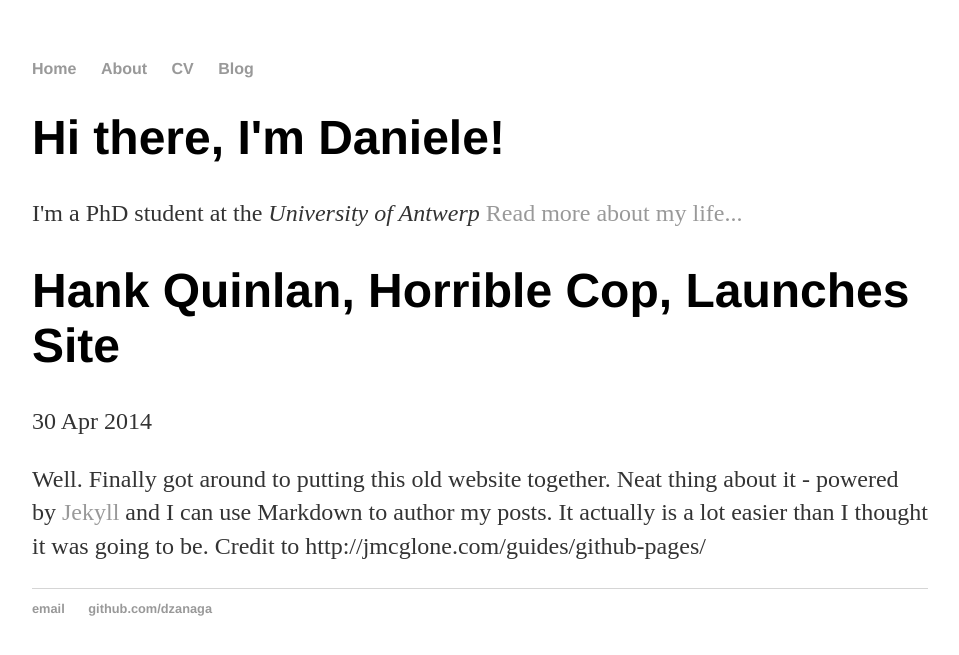
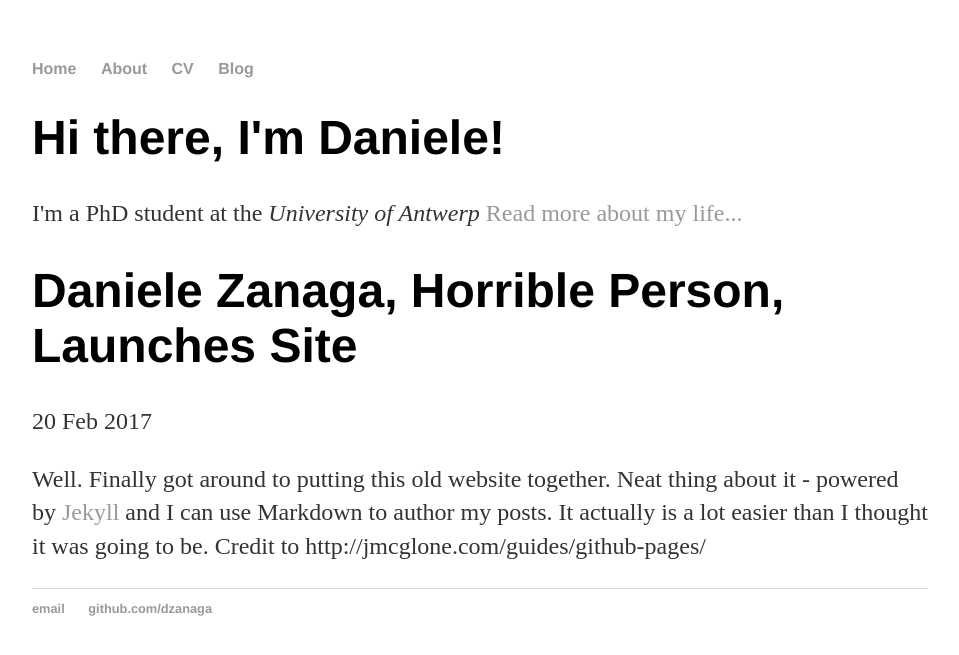
Before and after one commit to dzanaga/dzanaga.github.io, a Jekyll site: the page built from _posts/2017-02-20-first-blog-post.md, in a window 1280 px wide. Shown: the top 655 px of the page, without its empty margins (160-1119 px from the left). Built offline with Jekyll 4.4.1, drawn with Linux system fonts in a browser that asks for light colours.

Commit message:
Update 2017-02-20-first-blog-post.md

```diff
--- a/_posts/2017-02-20-first-blog-post.md
+++ b/_posts/2017-02-20-first-blog-post.md
@@ -1,7 +1,7 @@
 ---
 layout: post
-title: "Hank Quinlan, Horrible Cop, Launches Site"
-date: 2014-04-30
+title: "Daniele Zanaga, Horrible Person, Launches Site"
+date: 2017-02-20
 ---
 
 Well. Finally got around to putting this old website together.
```
